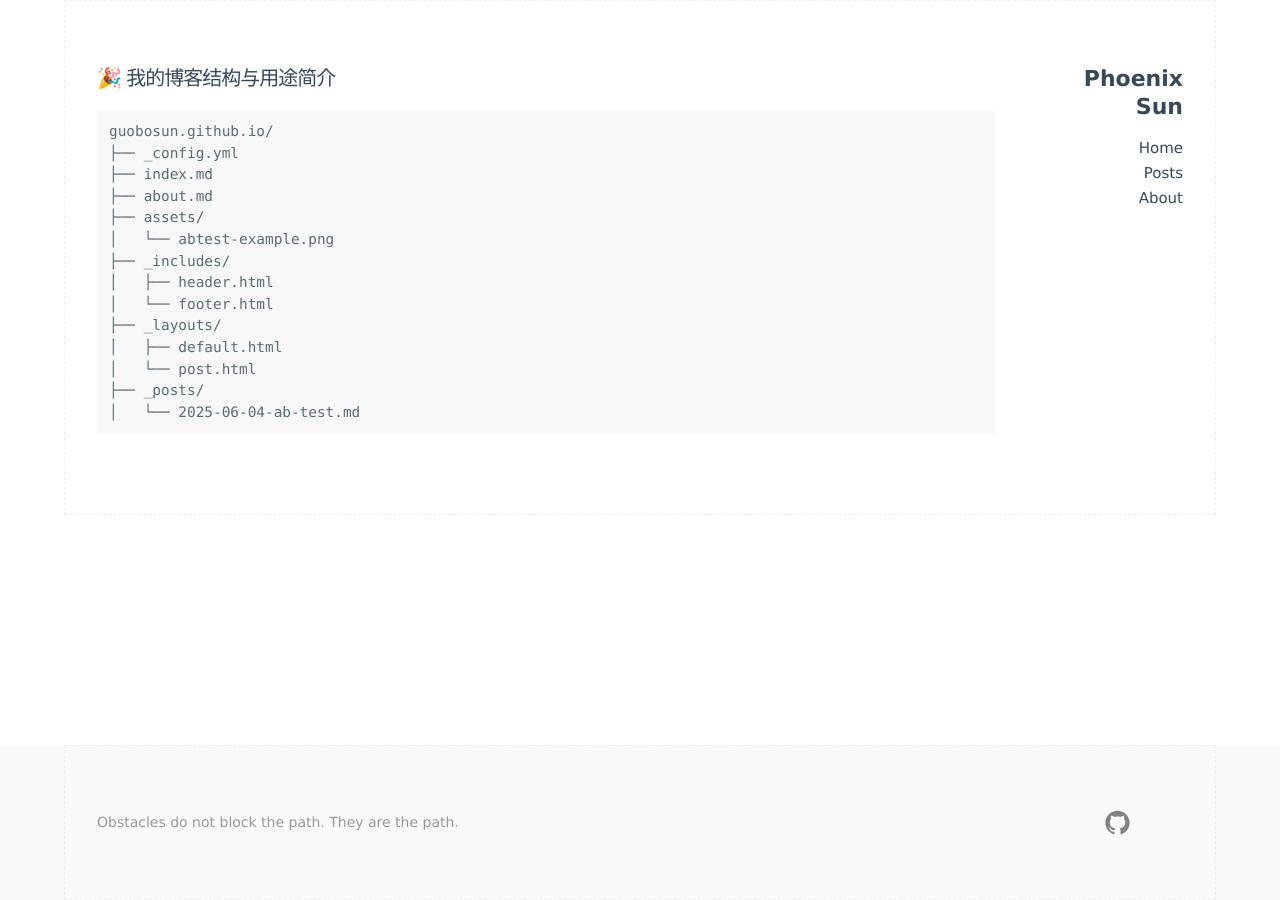
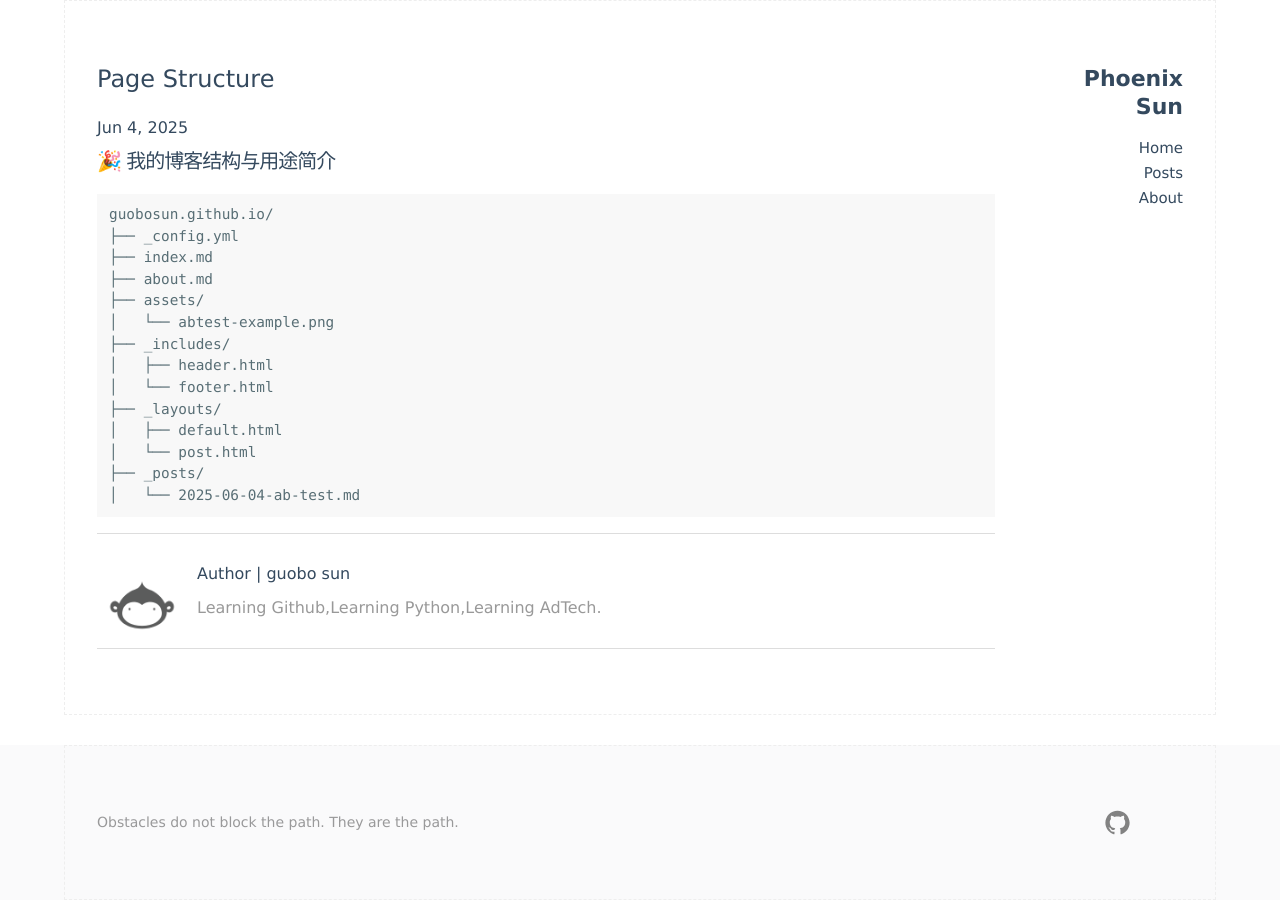
Before and after one commit to guobosun/guobosun.github.io, a Jekyll site: the page built from _posts/2025-06-03-github.io-introduce.md, in a window 1280 px wide. Built offline with Jekyll 4.4.1, drawn with Linux system fonts in a browser that asks for light colours; comment, search, counter and statistics services are not loaded.

Commit message:
Update 2025-06-03-github.io-introduce.md

```diff
--- a/_posts/2025-06-03-github.io-introduce.md
+++ b/_posts/2025-06-03-github.io-introduce.md
@@ -1,5 +1,9 @@
 ---
-layout: default
+layout: post
+title: Page Structure
+date: 2025-06-04
+categories: Github
+description: Learning
 ---
 ### 🎉 我的博客结构与用途简介
 
```
